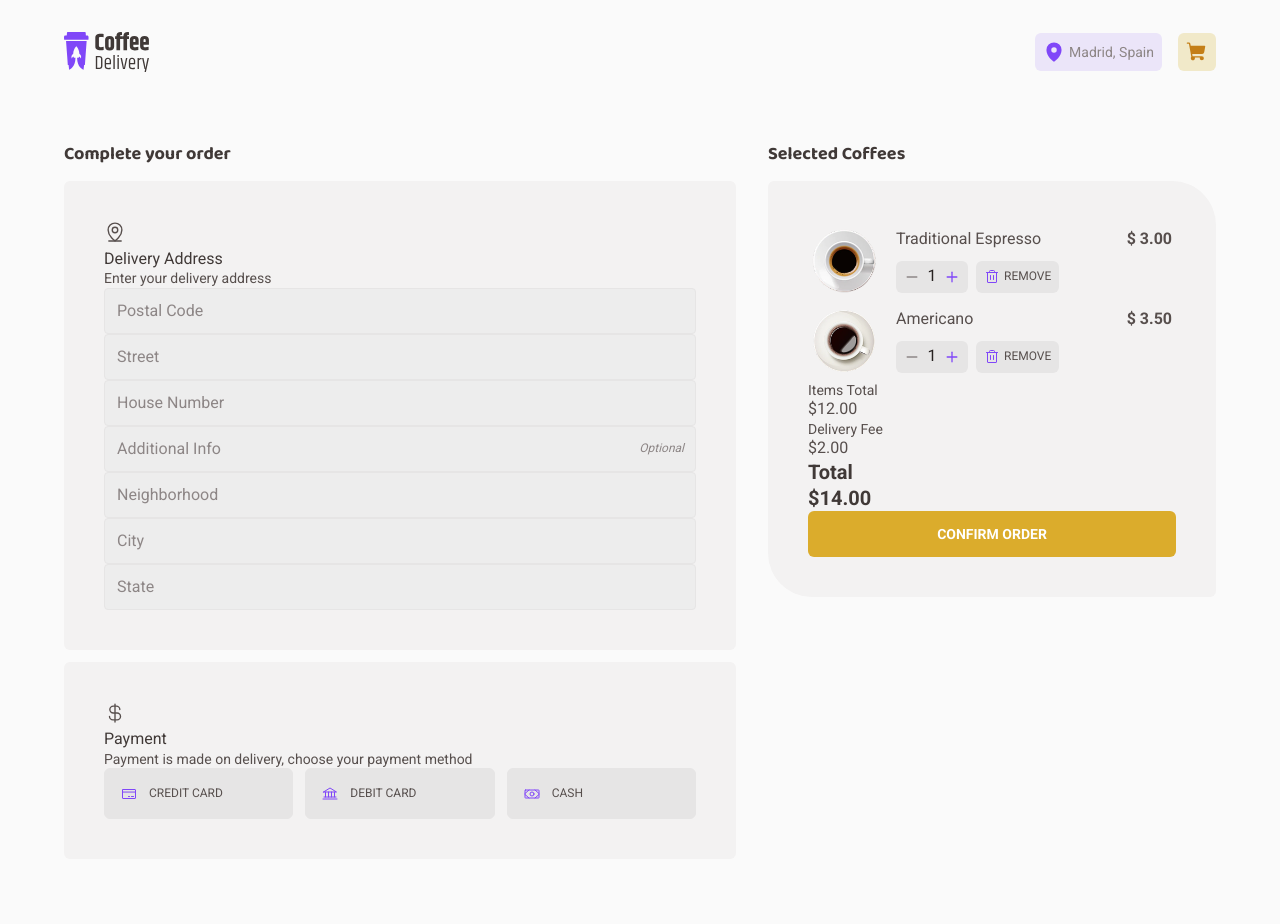
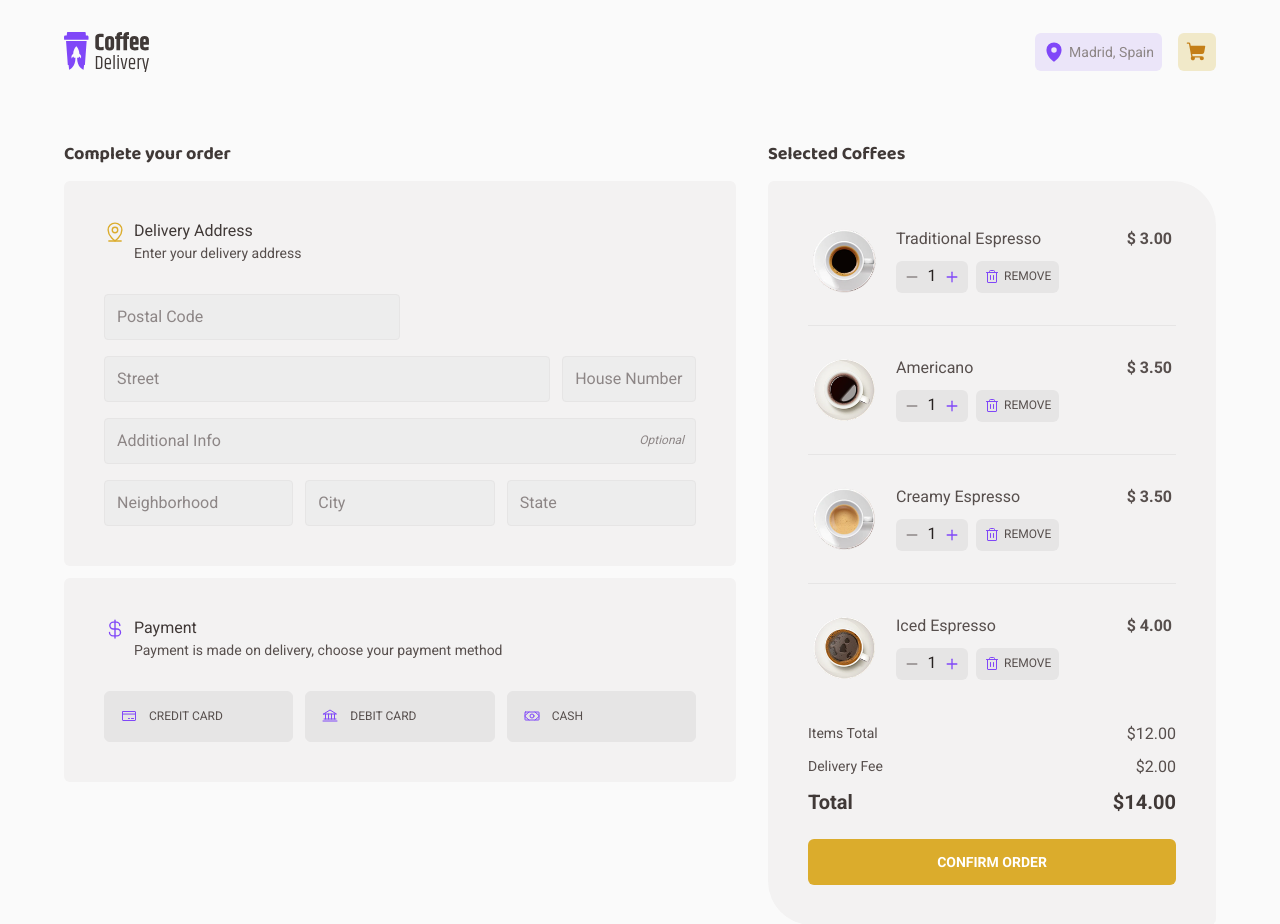
Before and after one commit to martonpaulo/coffee-delivery, a React (Vite) app: page /coffee-delivery/checkout in a window 1280 px wide. Shown: the top 924 px of the page. Built offline with nearby package versions, Linux system fonts and the light colour scheme.

Commit message:
feat: add checkout page style

```diff
--- a/src/components/InputText/InputText.styles.ts
+++ b/src/components/InputText/InputText.styles.ts
@@ -1,8 +1,18 @@
 import styled from "styled-components";
 
-export const InputTextContainer = styled.div`
+const SIZE_VARIANTS = {
+  small: "30%",
+  medium: "50%",
+  large: "100%",
+} as const;
+
+interface InputTextContainerProps {
+  $size: "small" | "medium" | "large";
+}
+
+export const InputTextContainer = styled.div<InputTextContainerProps>`
   position: relative;
-  width: 100%;
+  width: ${(props) => SIZE_VARIANTS[props.$size]};
 `;
 
 interface InputWrapperProps {
@@ -31,6 +41,12 @@ export const InputWrapper = styled.input<InputWrapperProps>`
   &:focus {
     border: 1px solid ${(props) => props.theme.colors.baseButton};
   }
+
+  &::-webkit-outer-spin-button,
+  &::-webkit-inner-spin-button {
+    -webkit-appearance: none;
+    margin: 0;
+  }
 `;
 
 export const OptionalText = styled.span`
--- a/src/components/InputText/InputText.tsx
+++ b/src/components/InputText/InputText.tsx
@@ -9,11 +9,16 @@ import { TextXS } from "@/styles/typography";
 
 export interface InputTextProps extends InputHTMLAttributes<HTMLInputElement> {
   optional?: boolean;
+  customSize?: "small" | "medium" | "large";
 }
 
-export function InputText({ optional = false, ...props }: InputTextProps) {
+export function InputText({
+  optional = false,
+  customSize = "large",
+  ...props
+}: InputTextProps) {
   return (
-    <InputTextContainer>
+    <InputTextContainer $size={customSize}>
       <InputWrapper $hasOptional={optional} {...props} />
       {optional && (
         <OptionalText>
--- a/src/pages/CheckoutPage/CheckoutPage.tsx
+++ b/src/pages/CheckoutPage/CheckoutPage.tsx
@@ -1,3 +1,4 @@
+import { coffeeList } from "@/data/coffeeData";
 import {
   AddressAndPaymentContainer,
   CheckoutPageContainer,
@@ -22,7 +23,7 @@ export function CheckoutPage() {
 
       <SelectedCoffeesContainer>
         <TitleXS>Selected Coffees</TitleXS>
-        <SelectedCoffees />
+        <SelectedCoffees coffees={coffeeList.slice(0, 4)} />
       </SelectedCoffeesContainer>
     </CheckoutPageContainer>
   );
--- /dev/null
+++ b/src/pages/CheckoutPage/components/CheckoutInstruction/CheckoutInstruction.styles.ts
@@ -0,0 +1,21 @@
+import styled from "styled-components";
+
+export const CheckoutInstructionContainer = styled.div`
+  display: flex;
+  gap: 0.5rem;
+  align-items: flex-start;
+`;
+
+interface CheckoutInstructionIconWrapperProps {
+  $color: string;
+}
+
+export const CheckoutInstructionIconWrapper = styled.div<CheckoutInstructionIconWrapperProps>`
+  color: ${(props) => props.theme.colors[props.$color]};
+`;
+
+export const CheckoutInstructionText = styled.div`
+  display: flex;
+  flex-direction: column;
+  gap: 0.125rem;
+`;
--- /dev/null
+++ b/src/pages/CheckoutPage/components/CheckoutInstruction/CheckoutInstruction.tsx
@@ -0,0 +1,33 @@
+import {
+  CheckoutInstructionContainer,
+  CheckoutInstructionIconWrapper,
+  CheckoutInstructionText,
+} from "@/pages/CheckoutPage/components/CheckoutInstruction/CheckoutInstruction.styles";
+import { TextM, TextS } from "@/styles/typography";
+import { IconType } from "@/types/icon";
+
+interface CheckoutInstructionProps {
+  title: string;
+  description: string;
+  icon: IconType;
+  iconColor: string;
+}
+
+export function CheckoutInstruction({
+  title,
+  description,
+  icon: Icon,
+  iconColor,
+}: CheckoutInstructionProps) {
+  return (
+    <CheckoutInstructionContainer>
+      <CheckoutInstructionIconWrapper $color={iconColor}>
+        <Icon size={22} />
+      </CheckoutInstructionIconWrapper>
+      <CheckoutInstructionText>
+        <TextM $color="baseSubtitle">{title}</TextM>
+        <TextS $color="baseText">{description}</TextS>
+      </CheckoutInstructionText>
+    </CheckoutInstructionContainer>
+  );
+}
--- a/src/pages/CheckoutPage/components/DeliveryAddress/DeliveryAddress.styles.ts
+++ b/src/pages/CheckoutPage/components/DeliveryAddress/DeliveryAddress.styles.ts
@@ -4,4 +4,17 @@ export const DeliveryAddressContainer = styled.div`
   background-color: ${(props) => props.theme.colors.baseCard};
   border-radius: 6px;
   padding: 2.5rem;
+  display: flex;
+  flex-direction: column;
+  gap: 2rem;
 `;
+
+export const AddressFormContainer = styled.form`
+  display: grid;
+  gap: 1rem;
+`;
+
+export const AddressFormSection = styled.div`
+  display: flex;
+  gap: 0.75rem;
+`;
--- a/src/pages/CheckoutPage/components/DeliveryAddress/DeliveryAddress.tsx
+++ b/src/pages/CheckoutPage/components/DeliveryAddress/DeliveryAddress.tsx
@@ -1,23 +1,48 @@
 import { MapPinLine } from "phosphor-react";
 
 import { InputText } from "@/components/InputText/InputText";
-import { DeliveryAddressContainer } from "@/pages/CheckoutPage/components/DeliveryAddress/DeliveryAddress.styles";
-import { TextM, TextS } from "@/styles/typography";
+import { CheckoutInstruction } from "@/pages/CheckoutPage/components/CheckoutInstruction/CheckoutInstruction";
+import {
+  AddressFormContainer,
+  AddressFormSection,
+  DeliveryAddressContainer,
+} from "@/pages/CheckoutPage/components/DeliveryAddress/DeliveryAddress.styles";
 
 export function DeliveryAddress() {
   return (
     <DeliveryAddressContainer>
-      <MapPinLine size={22} />
-      <TextM $color="baseSubtitle">Delivery Address</TextM>
-      <TextS $color="baseText">Enter your delivery address</TextS>
+      <CheckoutInstruction
+        icon={MapPinLine}
+        iconColor="yellow"
+        title="Delivery Address"
+        description="Enter your delivery address"
+      />
 
-      <InputText placeholder="Postal Code" />
-      <InputText placeholder="Street" />
-      <InputText placeholder="House Number" />
-      <InputText placeholder="Additional Info" optional />
-      <InputText placeholder="Neighborhood" />
-      <InputText placeholder="City" />
-      <InputText placeholder="State" />
+      <AddressFormContainer>
+        <AddressFormSection>
+          <InputText
+            type="text"
+            placeholder="Postal Code"
+            customSize="medium"
+          />
+        </AddressFormSection>
+        <AddressFormSection>
+          <InputText type="text" placeholder="Street" />
+          <InputText
+            type="number"
+            placeholder="House Number"
+            customSize="small"
+          />
+        </AddressFormSection>
+        <AddressFormSection>
+          <InputText type="text" placeholder="Additional Info" optional />
+        </AddressFormSection>
+        <AddressFormSection>
+          <InputText type="text" placeholder="Neighborhood" />
+          <InputText type="text" placeholder="City" />
+          <InputText type="text" placeholder="State" />
+        </AddressFormSection>
+      </AddressFormContainer>
     </DeliveryAddressContainer>
   );
 }
--- a/src/pages/CheckoutPage/components/PaymentMethod/PaymentMethod.styles.ts
+++ b/src/pages/CheckoutPage/components/PaymentMethod/PaymentMethod.styles.ts
@@ -4,4 +4,8 @@ export const PaymentMethodContainer = styled.div`
   background-color: ${(props) => props.theme.colors.baseCard};
   border-radius: 6px;
   padding: 2.5rem;
+
+  display: flex;
+  flex-direction: column;
+  gap: 2rem;
 `;
--- a/src/pages/CheckoutPage/components/PaymentMethod/PaymentMethod.tsx
+++ b/src/pages/CheckoutPage/components/PaymentMethod/PaymentMethod.tsx
@@ -4,8 +4,8 @@ import {
   ToggleButtonGroup,
   ToggleOption,
 } from "@/components/ToggleButtonGroup/ToggleButtonGroup";
+import { CheckoutInstruction } from "@/pages/CheckoutPage/components/CheckoutInstruction/CheckoutInstruction";
 import { PaymentMethodContainer } from "@/pages/CheckoutPage/components/PaymentMethod/PaymentMethod.styles";
-import { TextM, TextS } from "@/styles/typography";
 
 const TOGGLE_OPTIONS: ToggleOption[] = [
   { value: "credit", label: "Credit Card", icon: CreditCard },
@@ -16,11 +16,12 @@ const TOGGLE_OPTIONS: ToggleOption[] = [
 export function PaymentMethod() {
   return (
     <PaymentMethodContainer>
-      <CurrencyDollar size={22} />
-      <TextM $color="baseSubtitle">Payment</TextM>
-      <TextS $color="baseText">
-        Payment is made on delivery, choose your payment method
-      </TextS>
+      <CheckoutInstruction
+        icon={CurrencyDollar}
+        iconColor="purple"
+        title="Payment"
+        description="Payment is made on delivery, choose your payment method"
+      />
 
       <ToggleButtonGroup
         name="payment-type"
--- a/src/pages/CheckoutPage/components/SelectedCoffees/SelectedCoffees.styles.ts
+++ b/src/pages/CheckoutPage/components/SelectedCoffees/SelectedCoffees.styles.ts
@@ -5,3 +5,28 @@ export const SelectedCoffeesContainer = styled.div`
   border-radius: 6px 44px 6px 44px;
   padding: 2.5rem;
 `;
+
+export const CoffeeListContainer = styled.div`
+  display: flex;
+  flex-direction: column;
+
+  > div + div {
+    border-top: 1px solid ${(props) => props.theme.colors.baseButton};
+  }
+`;
+
+export const PriceWrapper = styled.div`
+  &:not(:first-child) {
+    padding-top: 1.5rem;
+  }
+
+  &:not(:last-child) {
+    padding-bottom: 1.5rem;
+  }
+`;
+
+export const PriceValueContainer = styled.div`
+  display: flex;
+  justify-content: space-between;
+  padding-top: 0.75rem;
+`;
--- a/src/pages/CheckoutPage/components/SelectedCoffees/SelectedCoffees.tsx
+++ b/src/pages/CheckoutPage/components/SelectedCoffees/SelectedCoffees.tsx
@@ -1,26 +1,48 @@
 import { NavLink } from "react-router-dom";
 
 import { ButtonWithLabel } from "@/components/ButtonWithLabel/ButtonWithLabel";
-import { coffeeList } from "@/data/coffeeData";
 import { CoffeeOrder } from "@/pages/CheckoutPage/components/CoffeeOrder/CoffeeOrder";
-import { SelectedCoffeesContainer } from "@/pages/CheckoutPage/components/SelectedCoffees/SelectedCoffees.styles";
+import {
+  CoffeeListContainer,
+  PriceValueContainer,
+  PriceWrapper,
+  SelectedCoffeesContainer,
+} from "@/pages/CheckoutPage/components/SelectedCoffees/SelectedCoffees.styles";
 import { TextL, TextM, TextS } from "@/styles/typography";
+import { CoffeeType } from "@/types/coffee";
 
-export function SelectedCoffees() {
+interface SelectedCoffeesProps {
+  coffees: CoffeeType[];
+}
+
+export function SelectedCoffees({ coffees }: SelectedCoffeesProps) {
   return (
     <SelectedCoffeesContainer>
-      <CoffeeOrder coffee={coffeeList[0]} />
-      <CoffeeOrder coffee={coffeeList[1]} />
+      <CoffeeListContainer>
+        {coffees.map((coffee) => (
+          <PriceWrapper key={coffee.id}>
+            <CoffeeOrder coffee={coffee} />
+          </PriceWrapper>
+        ))}
+      </CoffeeListContainer>
+      <PriceWrapper>
+        <PriceValueContainer>
           <TextS $color="baseText">Items Total</TextS>
           <TextM>$12.00</TextM>
+        </PriceValueContainer>
+        <PriceValueContainer>
           <TextS $color="baseText">Delivery Fee</TextS>
           <TextM>$2.00</TextM>
+        </PriceValueContainer>
+        <PriceValueContainer>
           <TextL $color="baseSubtitle" $bold>
             Total
           </TextL>
           <TextL $color="baseSubtitle" $bold>
             $14.00
           </TextL>
+        </PriceValueContainer>
+      </PriceWrapper>
       <NavLink to="/success">
         <ButtonWithLabel label="Confirm Order" onClick={() => {}} />
       </NavLink>
```
Lines whose indentation alone changed are shown as unchanged.
